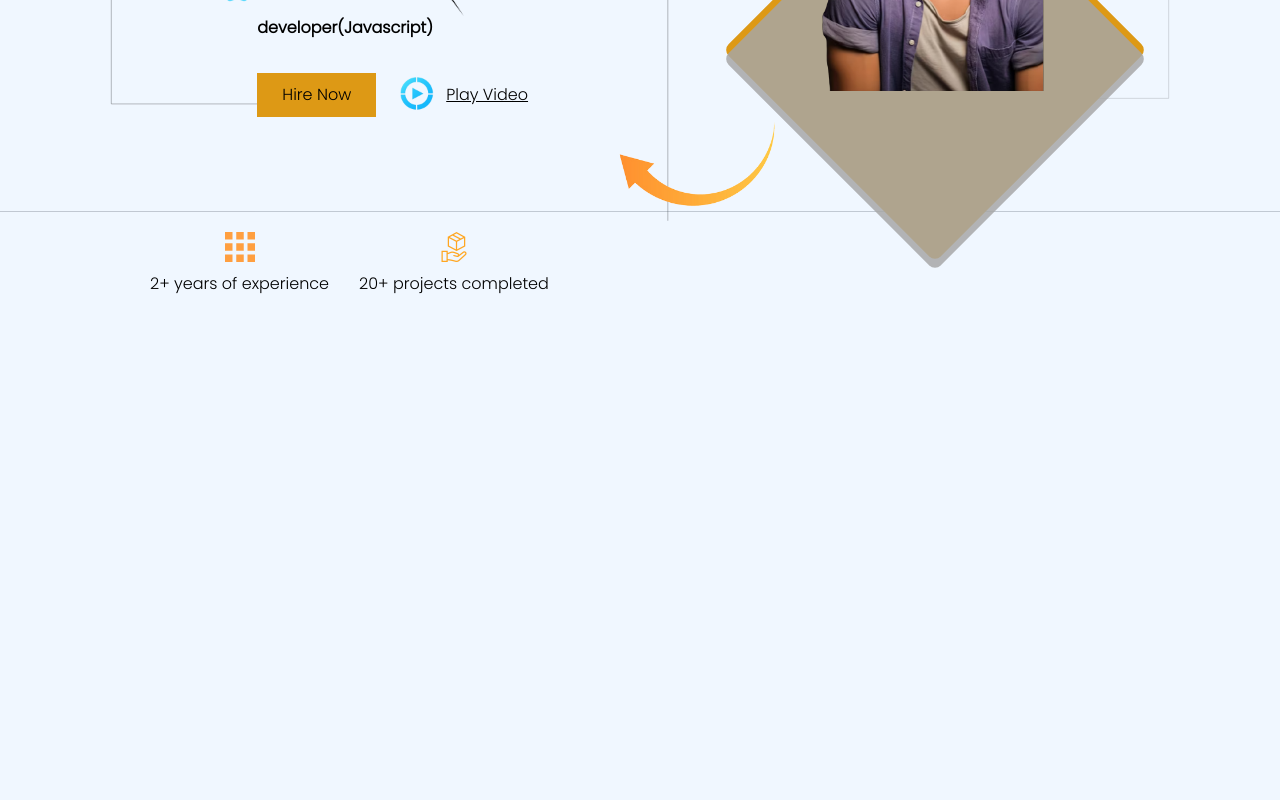
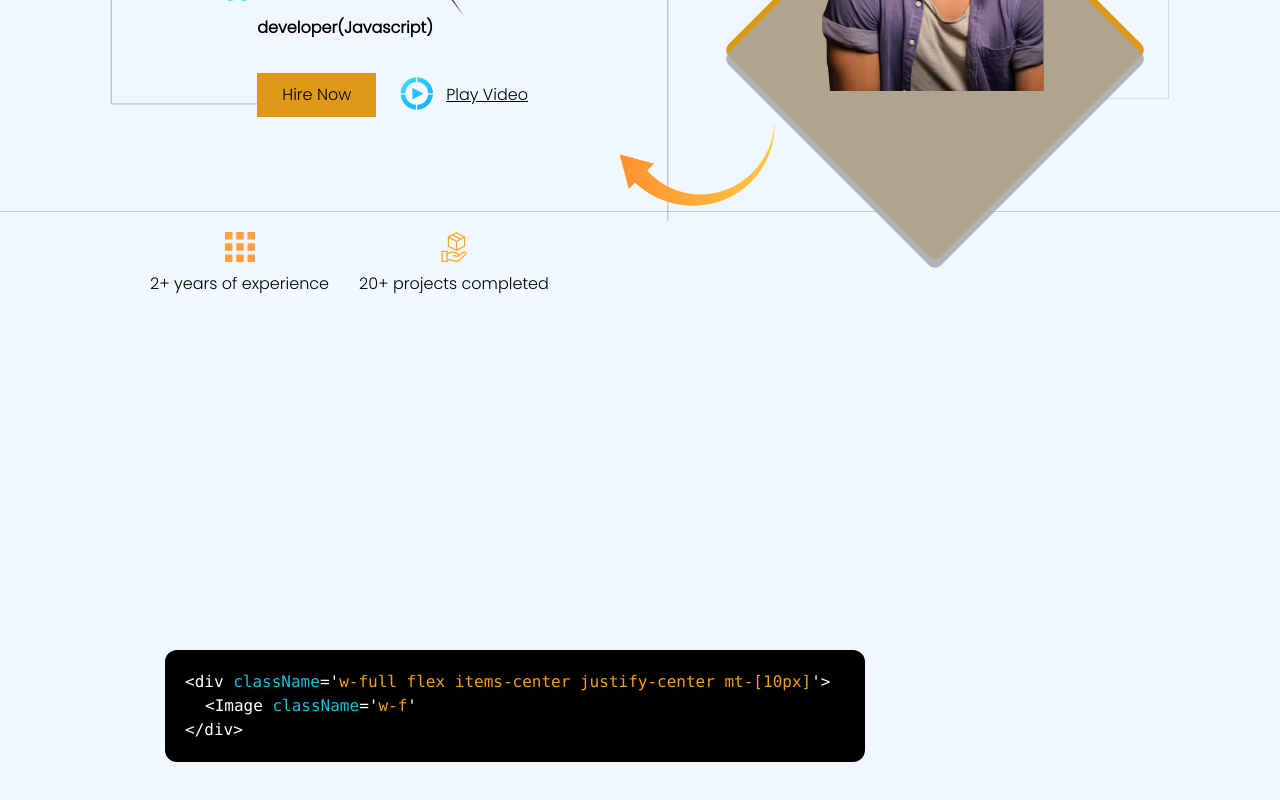
Before and after one commit to Devendra0123/deven-portfolio, a Next.js app: page / in a window 1280 px wide. Shown: the part 310-1110 px from the top of the page. Built offline with nearby package versions, Linux system fonts and the light colour scheme.

Commit message:
added coding animation

```diff
--- a/components/Card/SkillCard.tsx
+++ b/components/Card/SkillCard.tsx
@@ -4,26 +4,49 @@ import React from "react";
 interface Props {
   icon?: any;
   text: string;
-  textStyle?: string;
+  titleStyle?: string;
+  descriptionStyle?: string;
   visibility?: boolean;
 }
 
-const SkillCard = ({ icon, text, textStyle, visibility }: Props) => {
+const SkillCard = ({ icon, text, titleStyle, descriptionStyle, visibility }: Props) => {
   return (
-    <div className="flex items-center gap-[10px] cursor-pointer">
+    <div className="w-full flex gap-[10px] cursor-pointer">
       {icon && (
         <div
           className={`${
-            visibility ? "flex items-center justify-center" : "hidden"
-          } z-10 w-[70px] h-[70px] rounded-full bg-light `}
+            visibility
+              ? "opacity-1 transform translate-y-[0px] "
+              : "opacity-0 transform -translate-y-[20px] "
+          } transition delay-150 duration-300 ease-out z-10 flex items-center justify-center w-[70px] h-[70px] rounded-full bg-light`}
         >
           <div className="w-[70px] h-[70px] rounded-full flex items-center justify-center bg-gray1/25 ">
-            <Image src={icon} alt="" width={60} height={60} className="" />
+            <Image src={icon} alt="" width={60} height={60} />
           </div>
         </div>
       )}
+      <div className="max-w-[500px] flex flex-col text-start">
+        <p
+          className={`${
+            visibility
+              ? "opacity-1 transform translate-y-[0px] "
+              : "opacity-0 transform translate-y-[20px]"
+          } w-full text-start transition delay-150 duration-300 ease-out ${titleStyle}`}
+        >
+          {text}
+        </p>
 
-      <p className={`${visibility ? "flex items-center justify-center" : "hidden"} ${textStyle}`}>{text}</p>
+        <p
+          className={`${
+            visibility
+              ? "opacity-1 transform translate-y-[0px] "
+              : "opacity-0 transform translate-y-[20px]"
+          } transition delay-150 duration-300 ease-out ${descriptionStyle} text-start`}
+        >
+          I follow the best coding practices and maintain a clean code with
+          proper comment. This makes code scalable and easy to understand.
+        </p>
+      </div>
     </div>
   );
 };
--- /dev/null
+++ b/components/CodingDemo.tsx
@@ -0,0 +1,83 @@
+'use client'
+import React, { useEffect, useState } from "react";
+
+const CodingDemo = () => {
+  const [text1, setText1] = useState("");
+  const [text2, setText2] = useState("");
+
+  const divstyle = ["w-full flex items-center justify-center mt-[10px]"];
+  const imgStyle = ["w-full flex items-center justify-center mt-[10px]"];
+
+  useEffect(() => {
+    let currentIndex = 0;
+    let currentText = "";
+    const interval = setInterval(() => {
+      // for div style
+      if (currentIndex < divstyle.length) {
+        currentText = divstyle[currentIndex].substring(0, text1.length + 1);
+        setText1(currentText);
+        if (currentText === divstyle[currentIndex]) {
+          clearInterval(interval); // Clear the interval for divstyle
+
+          let currentIndex2 = 0;
+          let currentText2 = "";
+
+          const interval2 = setInterval(() => {
+            if (currentIndex2 < imgStyle.length) {
+              currentText2 = imgStyle[currentIndex2].substring(
+                0,
+                text2.length + 1
+              );
+              setText2(currentText2);
+            } else {
+              clearInterval(interval2);
+            }
+            currentIndex2++;
+          }, 100);
+        }
+      } else {
+        clearInterval(interval);
+      }
+      currentIndex++;
+    }, 100); // Typing speed (adjust as needed)
+
+    return () => {
+      clearInterval(interval);
+    };
+  }, [text1, text2, imgStyle, divstyle]);
+
+  return (
+    <div className="">
+      <div>
+        <code className="w-[700px] flex flex-col items-start bg-black p-[20px] text-white rounded-xl">
+          <span>
+            <span>{"<div"}</span>
+            <span> </span>
+            <span className="text-primaryBlue">className</span>
+            <span>{`=`}</span>
+            <span>{`'`}</span>
+            <span className="text-amber-500">{text1}</span>
+            <span>{`'`}</span>
+            <span>{">"}</span>
+          </span>
+
+          <span className="ml-[20px]">
+            <span>{"<Image"}</span>
+            <span> </span>
+            <span className="text-primaryBlue">{"className"}</span>
+            <span>{`=`}</span>
+            <span>{`'`}</span>
+            <span className="text-amber-500">{text2}</span>
+            <span>{`'`}</span>
+          </span>
+          <span>
+
+          </span>
+          <span>{"</div>"}</span>
+        </code>
+      </div>
+    </div>
+  );
+};
+
+export default CodingDemo;
--- a/components/Sections/Skills/CleanCode.tsx
+++ b/components/Sections/Skills/CleanCode.tsx
@@ -1,9 +1,10 @@
 "use client";
 import SkillCard from "@/components/Card/SkillCard";
+import CodingDemo from "@/components/CodingDemo";
 import React, { useEffect, useState } from "react";
 
 const CleanCode = () => {
-    const [visible, setVisible] = useState(false)
+  const [visible, setVisible] = useState(false);
 
   useEffect(() => {
     const cleanCodeSection = document.querySelector("#cleanCodeSection");
@@ -11,9 +12,9 @@ const CleanCode = () => {
     const handleElementOnScroll = () => {
       if (cleanCodeSection) {
         const rect = cleanCodeSection.getBoundingClientRect();
-        console.log(rect.top)
+        console.log(rect.top);
         const isVisible = rect.top <= 400 && rect.bottom <= window.innerHeight;
-        setVisible(isVisible)
+        setVisible(isVisible);
       }
     };
     if (cleanCodeSection) {
@@ -29,9 +30,14 @@ const CleanCode = () => {
       <SkillCard
         text="Clean Code  &&  Best Practices"
         icon="/code.png"
-        textStyle="font-bold text-[21px]"
+        titleStyle="font-bold text-[21px]"
+        descriptionStyle=""
         visibility={visible}
       />
+
+      <div className="ml-[100px] mt-[50px] ">
+        <CodingDemo />
+      </div>
     </div>
   );
 };
```
